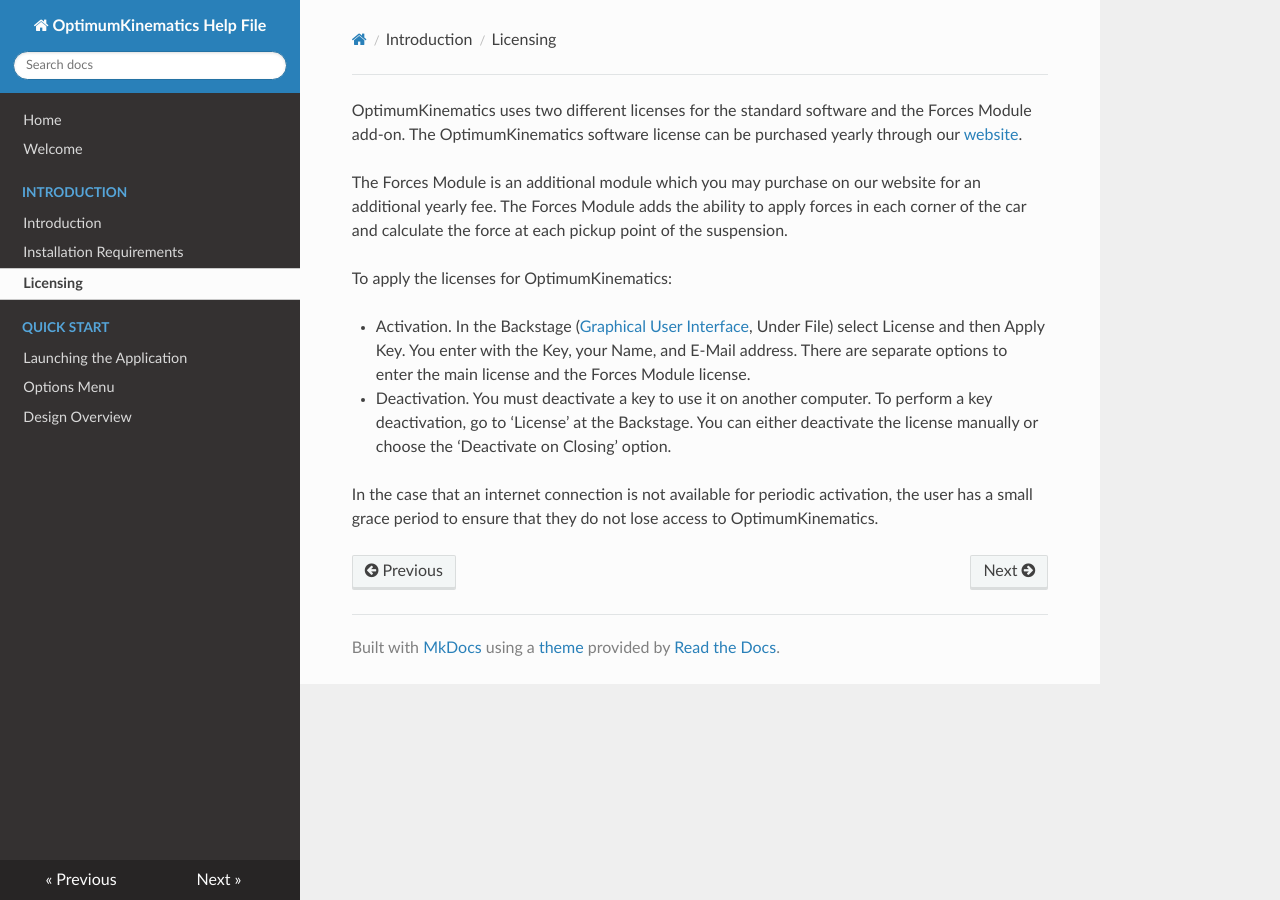
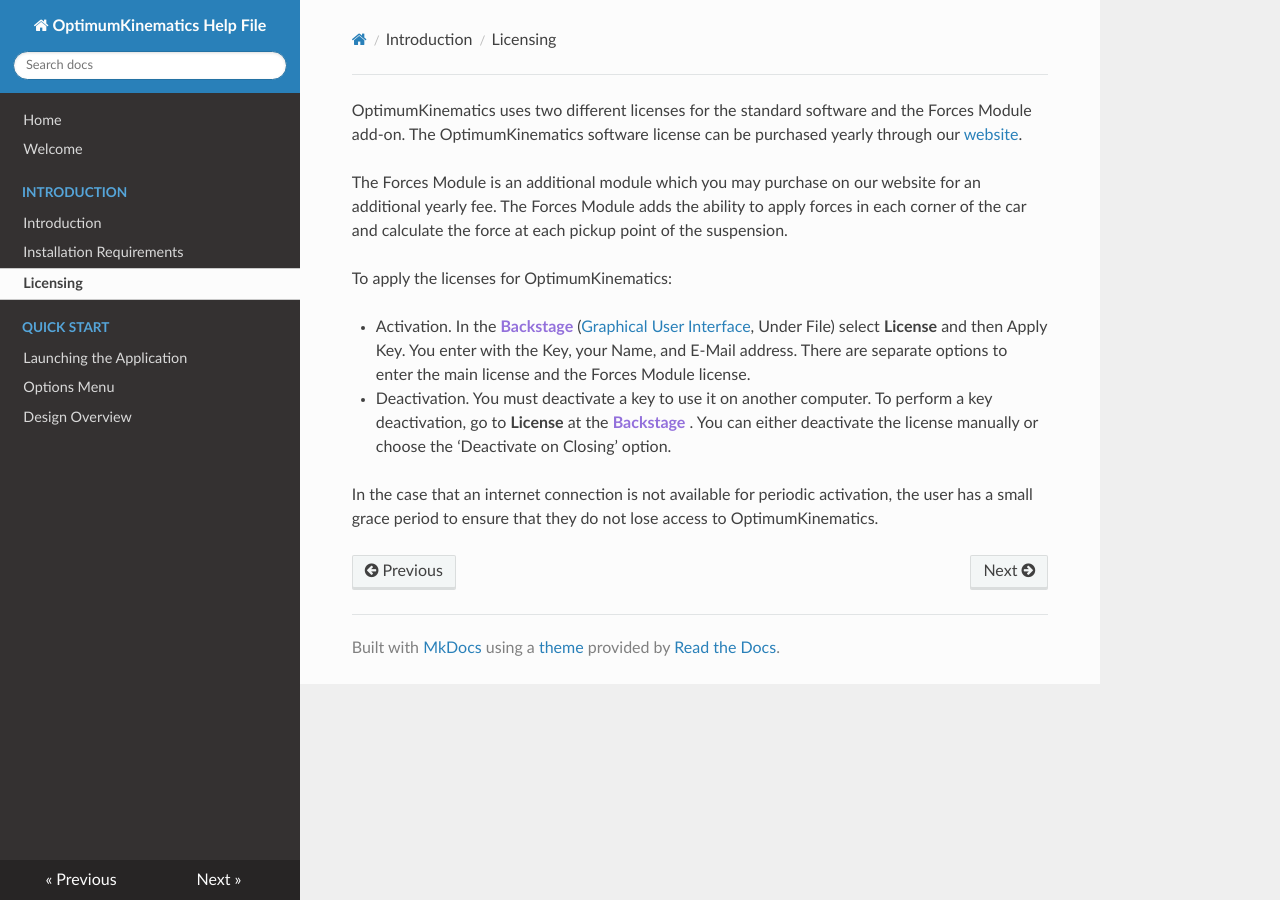
Before and after one commit to paulohy/OptimumKinematics-Help, an MkDocs documentation site: the page built from docs/1_Introduction/B_Licensing.md, in a window 1280 px wide. Built offline with MkDocs 1.6.1, drawn with Linux system fonts in a browser that asks for light colours; nearby versions of some CDN libraries.

Commit message:
Formated some words

```diff
--- a/docs/1_Introduction/B_Licensing.md
+++ b/docs/1_Introduction/B_Licensing.md
@@ -12,7 +12,7 @@
 
 To apply the licenses for OptimumKinematics:
 
-* Activation. In the Backstage ([Graphical User Interface](../2_Quick_Start/A_Launching_the_Application.md#Graphical User Interface), Under File) select License and then Apply Key. You enter with the Key, your Name, and E-Mail address.  There are separate options to enter the main license and the Forces Module license.
-* Deactivation. You must deactivate a key to use it on another computer. To perform a key deactivation, go to ‘License’ at the Backstage.  You can either deactivate the license manually or choose the ‘Deactivate on Closing’ option.
+* Activation. In the <span style="color:mediumpurple"> __Backstage__ </span> ([Graphical User Interface](../2_Quick_Start/A_Launching_the_Application.md#Graphical-User-Interface), Under File) select __License__ and then Apply Key. You enter with the Key, your Name, and E-Mail address.  There are separate options to enter the main license and the Forces Module license.
+* Deactivation. You must deactivate a key to use it on another computer. To perform a key deactivation, go to __License__ at the <span style="color:mediumpurple"> __Backstage__ </span>.  You can either deactivate the license manually or choose the ‘Deactivate on Closing’ option.
 
 In the case that an internet connection is not available for periodic activation, the user has a small grace period to ensure that they do not lose access to OptimumKinematics.
```
